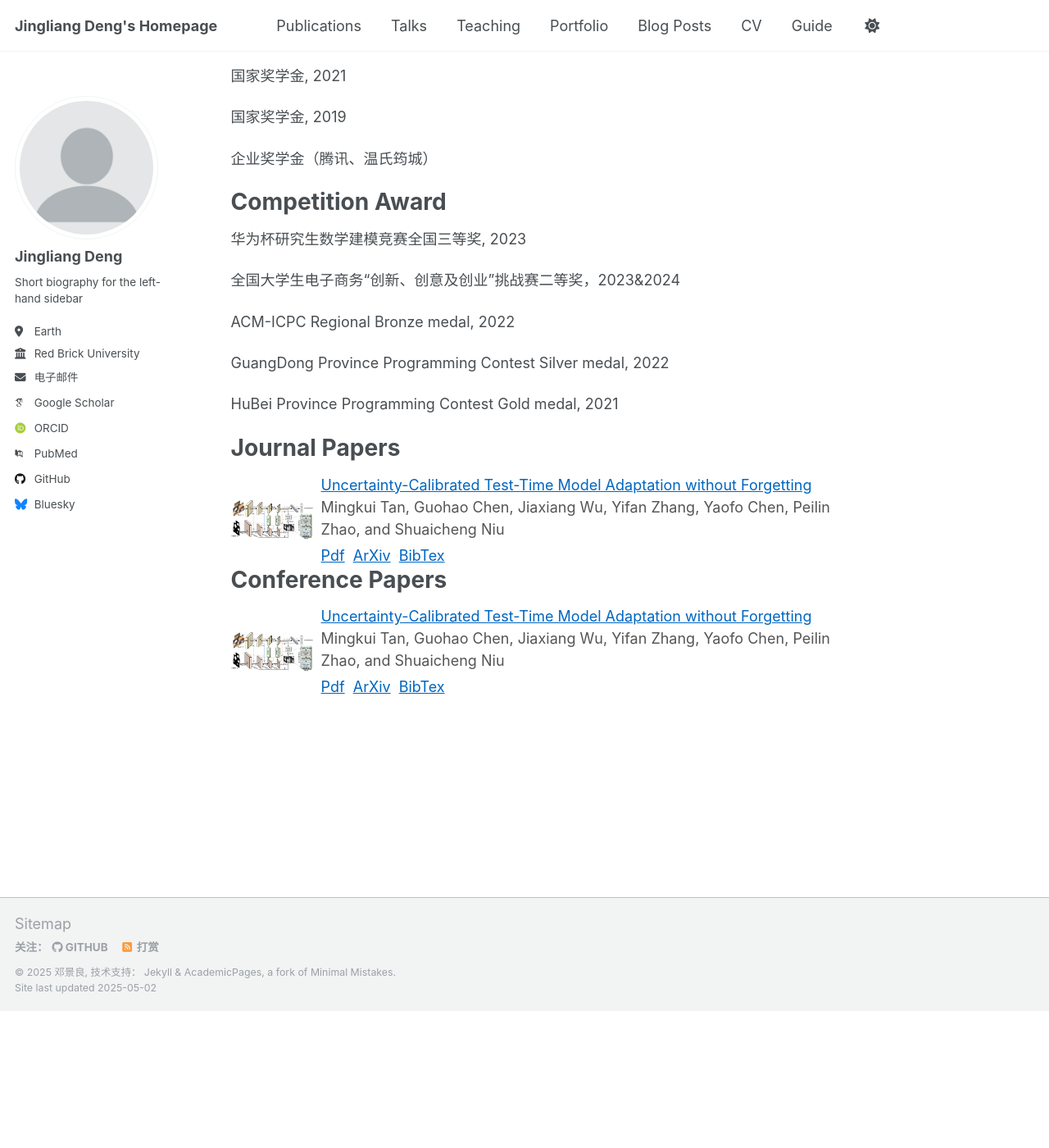
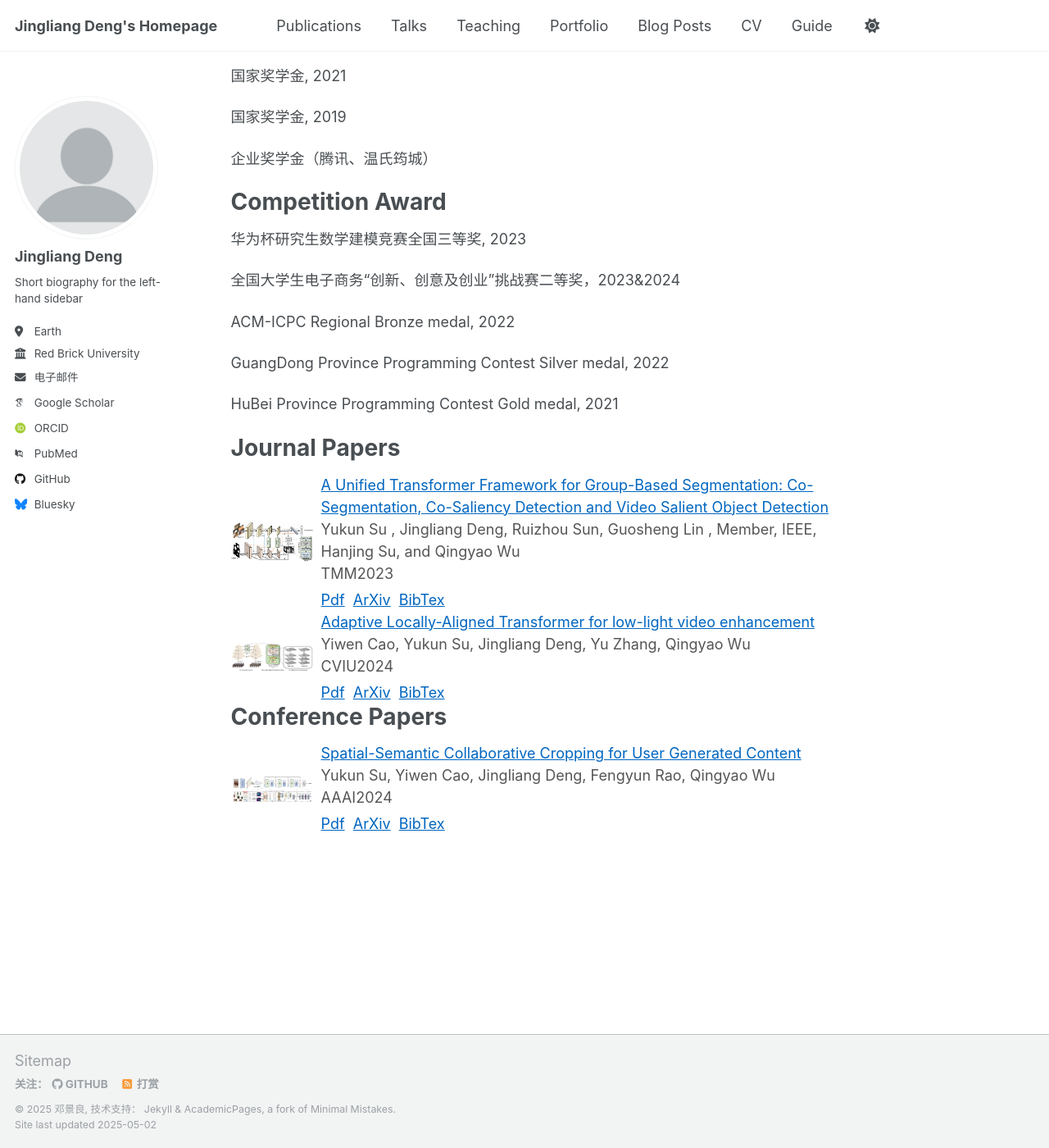
Before and after one commit to dengjl-hub/dengjl-hub.github.io, a Jekyll site: the page built from _pages/about.md, in a window 1280 px wide and 1400 px high, scrolled down 292 px. Shown: the whole window at 82% size. Built offline with Jekyll 4.4.1, drawn with Linux system fonts in a browser that asks for light colours; some web fonts are replaced; before the commit the page ends 1525 px from its top, so only the background shows below that.

Commit message:
Update about.md
improve paper info

```diff
--- a/_pages/about.md
+++ b/_pages/about.md
@@ -6,33 +6,6 @@ redirect_from:
   - /about/
   - /about.html
 ---
-<style>
-/* 论文卡片容器 */
-.paper-container {
-  counter-reset: paper-count;
-}
-.paper-card {
-  counter-increment: paper-count;
-  position: relative;
-  padding: 1.5rem;
-  background: #f8f9fa;
-  border-radius: 8px;
-}
-.paper-card::before {
-  content: "P" counter(paper-count);
-  position: absolute;
-  right: -1rem;
-  top: -1rem;
-  font-size: 1.2rem;
-  color: #6c757d;
-}
-
-/* 响应式适配 */
-@media (max-width: 768px) {
-  .paper-card { flex-direction: column; }
-  .paper-thumbnail { margin-bottom: 1rem; }
-}
-</style>
 I am a master student with the School of Software Engineering at South China University of Technology. Previously, I focused on Computer Programming Contest and obtained ICPC regional Bronze medal.  Currently, My research interests include backend development, deep learning and compuer vision.
 
 Honor and Award
@@ -62,8 +35,9 @@ HuBei Province Programming Contest Gold medal, 2021
 <div style="display: flex; align-items: center;">
   <img src="/files/thumbnails/ufo.jpg" alt="论文缩略图" style="width: 100px; margin-right: 10px;">
   <div>
-    <a href="/files/publications/ufo.pdf" style="color: #0066c0; text-decoration: underline;">Uncertainty-Calibrated Test-Time Model Adaptation without Forgetting</a>
-    <p style="color: #555; margin: 0;">Mingkui Tan, Guohao Chen, Jiaxiang Wu, Yifan Zhang, Yaofo Chen, Peilin Zhao, and Shuaicheng Niu</p>
+    <a href="/files/publications/ufo.pdf" style="color: #0066c0; text-decoration: underline;">A Unified Transformer Framework for Group-Based Segmentation: Co-Segmentation, Co-Saliency Detection and Video Salient Object Detection</a>
+    <p style="color: #555; margin: 0;">Yukun Su , Jingliang Deng, Ruizhou Sun, Guosheng Lin , Member, IEEE, Hanjing Su, and Qingyao Wu</p>
+    <p style="color: #555; margin: 0;">TMM2023</p>
     <div style="margin-top: 5px;">
       <a href="/files/publications/ufo.pdf" style="color: #0066c0; text-decoration: underline;">Pdf</a>
       <a href="/files/publications/ufo.pdf" style="color: #0066c0; text-decoration: underline; margin-left: 5px;">ArXiv</a>
@@ -72,16 +46,30 @@ HuBei Province Programming Contest Gold medal, 2021
   </div>
 </div>
 
-# Conference Papers
 <div style="display: flex; align-items: center;">
-  <img src="/files/thumbnails/ufo.jpg" alt="论文缩略图" style="width: 100px; margin-right: 10px;">
+  <img src="/files/thumbnails/alat.png" alt="论文缩略图" style="width: 100px; margin-right: 10px;">
   <div>
-    <a href="/files/publications/ufo.pdf" style="color: #0066c0; text-decoration: underline;">Uncertainty-Calibrated Test-Time Model Adaptation without Forgetting</a>
-    <p style="color: #555; margin: 0;">Mingkui Tan, Guohao Chen, Jiaxiang Wu, Yifan Zhang, Yaofo Chen, Peilin Zhao, and Shuaicheng Niu</p>
+    <a href="/files/publications/ALAT.pdf" style="color: #0066c0; text-decoration: underline;">Adaptive Locally-Aligned Transformer for low-light video enhancement</a>
+    <p style="color: #555; margin: 0;">Yiwen Cao, Yukun Su, Jingliang Deng, Yu Zhang, Qingyao Wu</p>
+    <p style="color: #555; margin: 0;">CVIU2024</p>
     <div style="margin-top: 5px;">
-      <a href="/files/publications/ufo.pdf" style="color: #0066c0; text-decoration: underline;">Pdf</a>
-      <a href="/files/publications/ufo.pdf" style="color: #0066c0; text-decoration: underline; margin-left: 5px;">ArXiv</a>
-      <a href="/files/bibtex/ufo.txt" style="color: #0066c0; text-decoration: underline; margin-left: 5px;">BibTex</a>
+      <a href="/files/publications/ALAT.pdf" style="color: #0066c0; text-decoration: underline;">Pdf</a>
+      <a href="/files/publications/ALAT.pdf" style="color: #0066c0; text-decoration: underline; margin-left: 5px;">ArXiv</a>
+      <a href="/files/bibtex/alat.txt" style="color: #0066c0; text-decoration: underline; margin-left: 5px;">BibTex</a>
     </div>
   </div>
 </div>
+# Conference Papers
+<div style="display: flex; align-items: center;">
+  <img src="/files/thumbnails/AAAI.png" alt="论文缩略图" style="width: 100px; margin-right: 10px;">
+  <div>
+    <a href="/files/publications/AAAI.pdf" style="color: #0066c0; text-decoration: underline;">Spatial-Semantic Collaborative Cropping for User Generated Content</a>
+    <p style="color: #555; margin: 0;">Yukun Su, Yiwen Cao, Jingliang Deng, Fengyun Rao, Qingyao Wu</p>
+    <p style="color: #555; margin: 0;">AAAI2024</p>
+    <div style="margin-top: 5px;">
+      <a href="/files/publications/AAAI.pdf" style="color: #0066c0; text-decoration: underline;">Pdf</a>
+      <a href="/files/publications/AAAI.pdf" style="color: #0066c0; text-decoration: underline; margin-left: 5px;">ArXiv</a>
+      <a href="/files/bibtex/AAAI.txt" style="color: #0066c0; text-decoration: underline; margin-left: 5px;">BibTex</a>
+    </div>
+  </div>
+</div>
```
